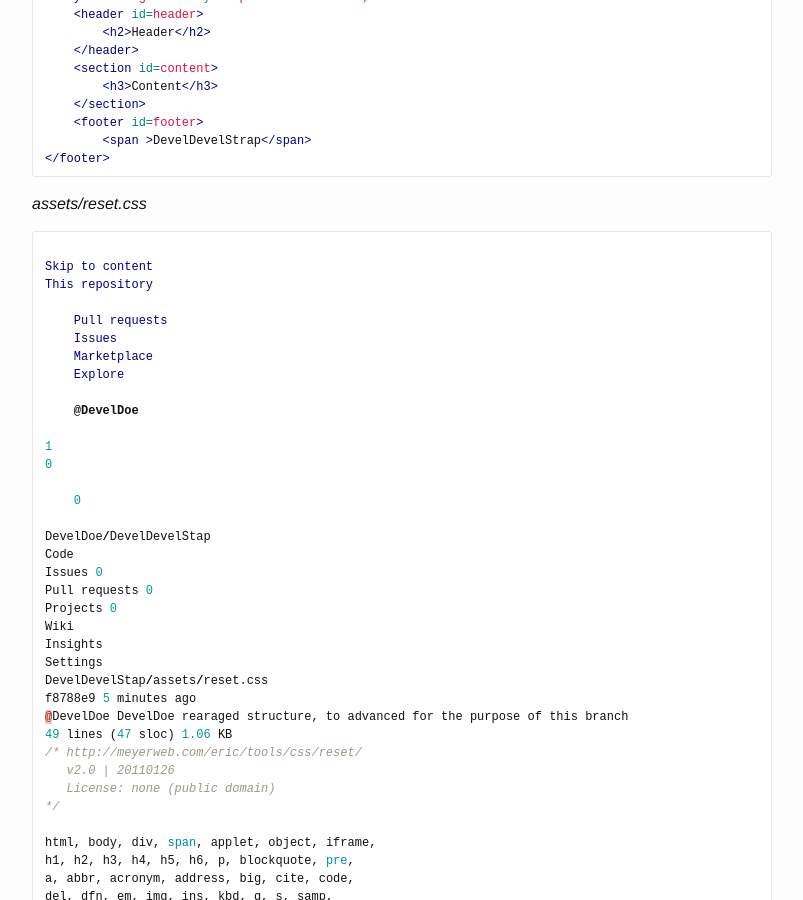
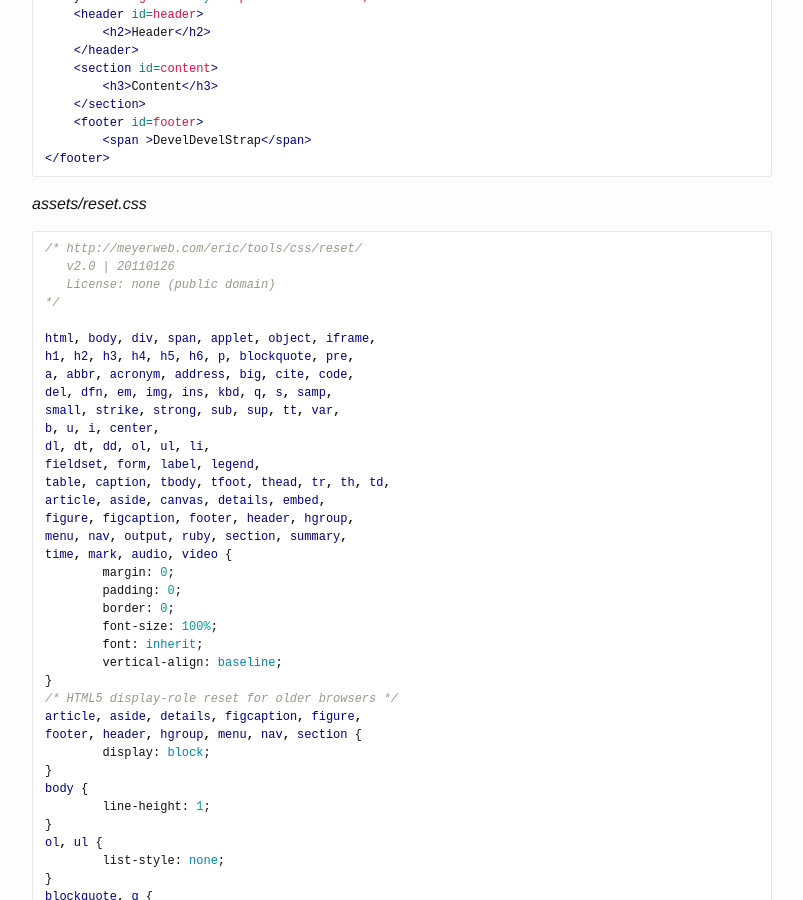
Before and after one commit to develdoe/develdoe.github.io, a Jekyll site: the page built from _posts/2017-11-14-backbone-todos-app.md, in a window 1280 px wide and 900 px high, scrolled down 1442 px. Shown: the whole window, without its empty margins (238-1041 px from the left). Built offline with Jekyll 4.4.1, drawn with Linux system fonts in a browser that asks for light colours.

Commit message:
Update 2017-11-14-backbone-todos-app.md

````diff
--- a/_posts/2017-11-14-backbone-todos-app.md
+++ b/_posts/2017-11-14-backbone-todos-app.md
@@ -59,34 +59,6 @@ Börja med att clona mitt repo [DevelDevelStrap](https://github.com/DevelDoe/Dev
 
 *assets/reset.css*
 ```css
-
-Skip to content
-This repository
-
-    Pull requests
-    Issues
-    Marketplace
-    Explore
-
-    @DevelDoe
-
-1
-0
-
-    0
-
-DevelDoe/DevelDevelStap
-Code
-Issues 0
-Pull requests 0
-Projects 0
-Wiki
-Insights
-Settings
-DevelDevelStap/assets/reset.css
-f8788e9 5 minutes ago
-@DevelDoe DevelDoe rearaged structure, to advanced for the purpose of this branch
-49 lines (47 sloc) 1.06 KB
 /* http://meyerweb.com/eric/tools/css/reset/
    v2.0 | 20110126
    License: none (public domain)
````
